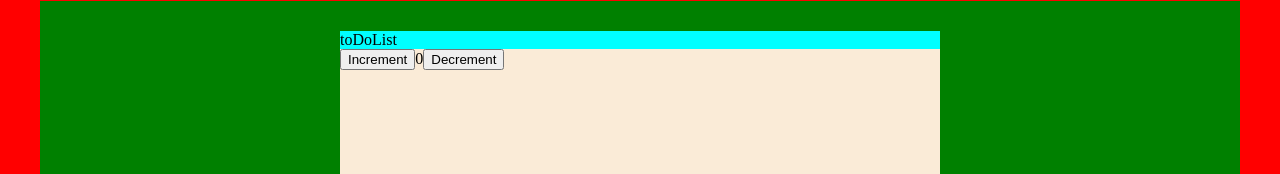
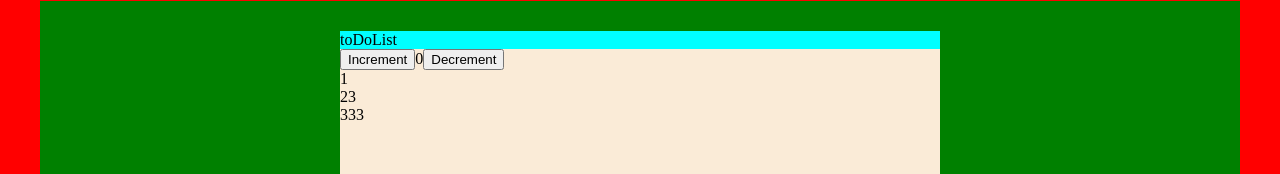
Before and after one commit to inevadim/ineHub, a React (Create React App) app: page / in a window 1280 px wide. Shown: the part 129-303 px from the top of the page. Built offline with nearby package versions, Linux system fonts and the light colour scheme.

Commit message:
add array in value toDoListSlice

```diff
--- a/src/components/content/toDoList/ToDoList.jsx
+++ b/src/components/content/toDoList/ToDoList.jsx
@@ -2,8 +2,10 @@ import styles from './ToDoList.module.scss';
 
 import { useSelector, useDispatch } from 'react-redux';
 import { decrement, increment } from '../../../redux/counterSlice';
+import { addItem, deleteItem } from '../../../redux/toDoListSlice';
 export const ToDoList = () => {
   const count = useSelector(state => state.counter.value);
+  const listItems = useSelector(state => state.toDoList.value);
   const dispatch = useDispatch();
   return (
     <div className={styles.toDoList}>
@@ -19,6 +21,16 @@ export const ToDoList = () => {
               Decrement
             </button>
           </div>
+
+          <div>
+            {listItems.map(item => {
+              return (
+                <div className={styles.item} key={item}>
+                  {item}
+                </div>
+              );
+            })}
+          </div>
         </div>
       </div>
     </div>
--- a/src/redux/toDoListSlice.js
+++ b/src/redux/toDoListSlice.js
@@ -1,7 +1,7 @@
 import { createSlice } from '@reduxjs/toolkit';
 
 const initialState = {
-  value: [],
+  value: [1, 23, 333],
 };
 
 export const toDoListSlice = createSlice({
```
